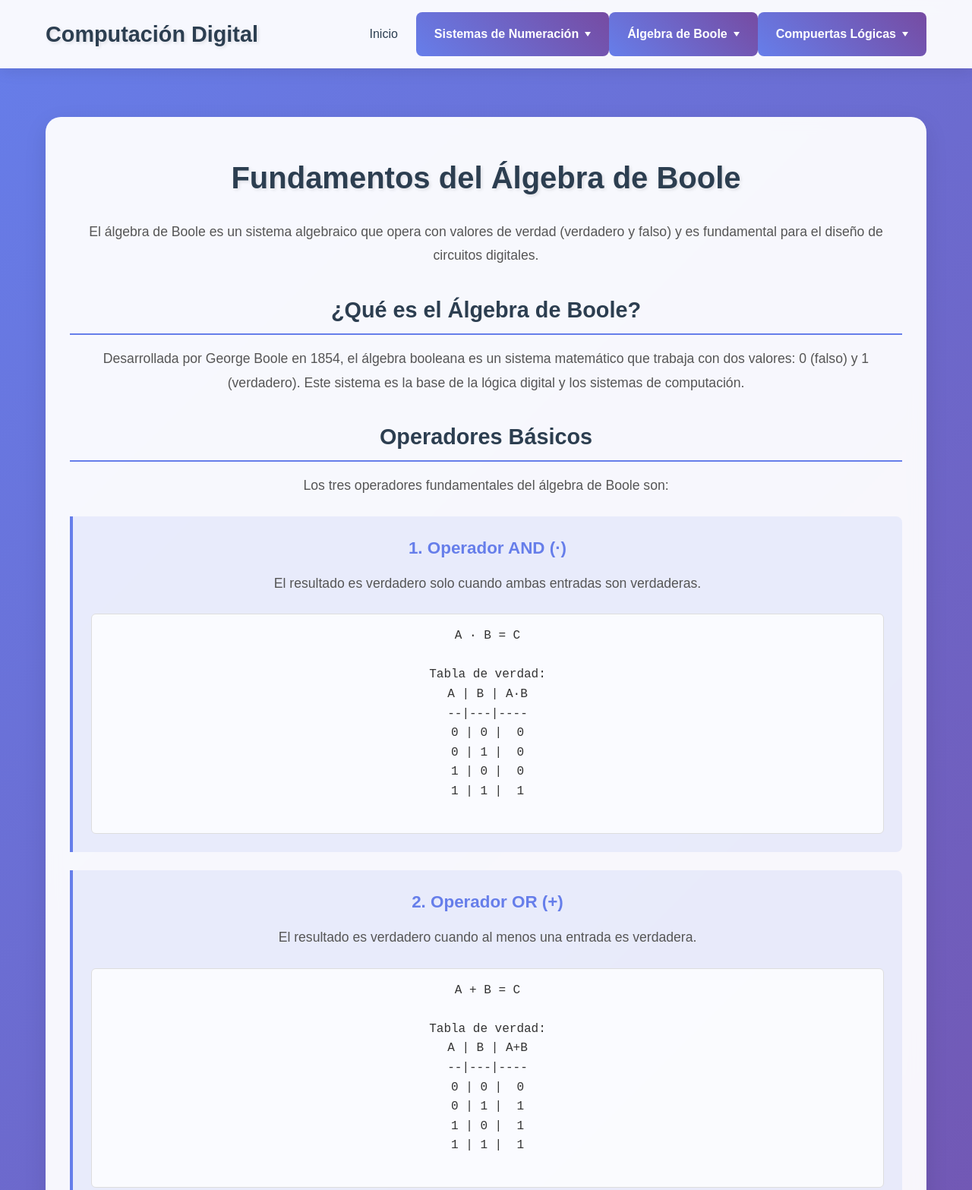
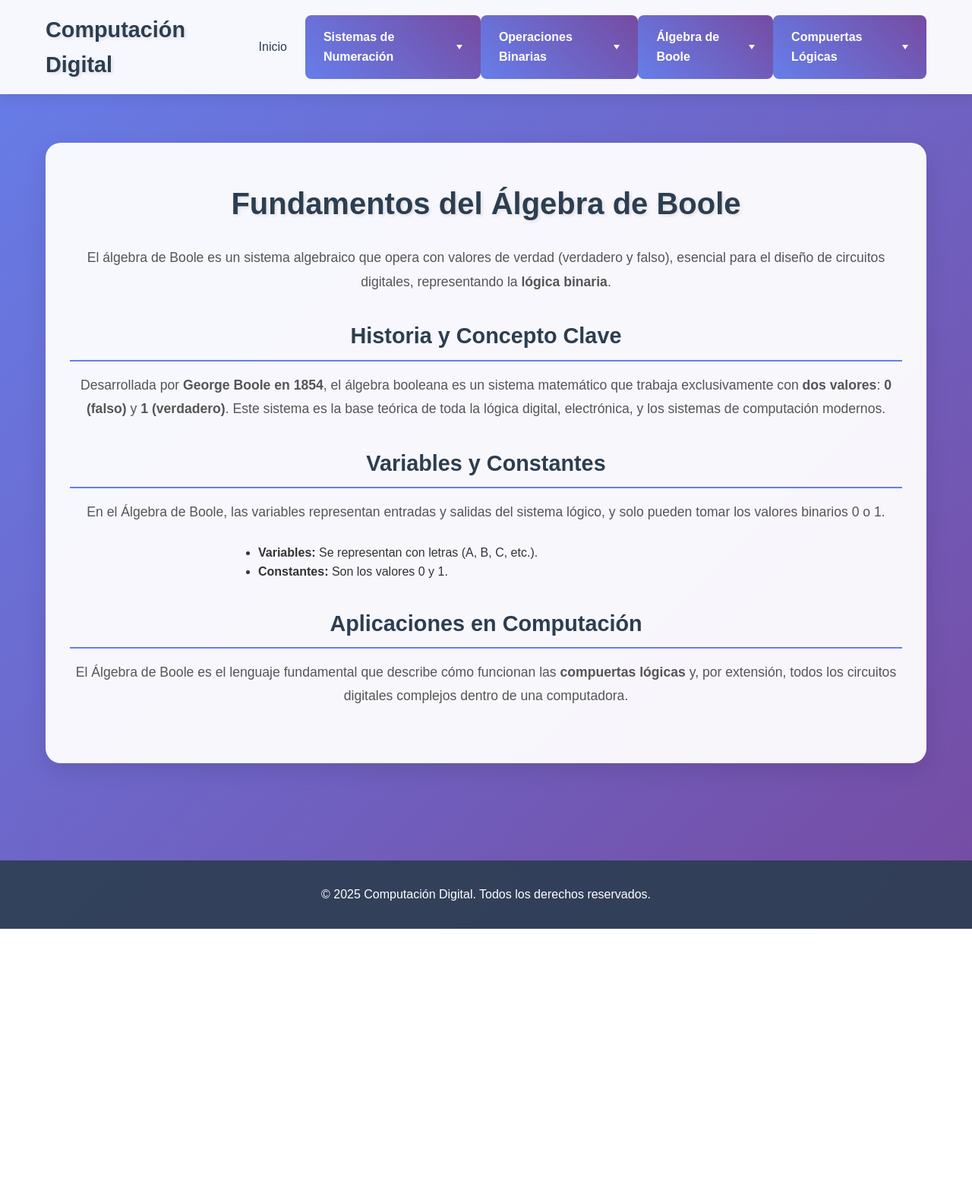
Before and after one commit to GUAYANAY/Computacion-Digital, a plain HTML site: page Aplicacion web/html/fundamentos-boole.html in a window 1280 px wide. Shown: the top 1567 px of the page at 76% size. After the commit the page ends 1223 px from the top, so only its background shows below. Drawn offline with Linux system fonts and the light colour scheme.

Commit message:
Update fundamentos-boole.html

```diff
--- a/Aplicacion web/html/fundamentos-boole.html
+++ b/Aplicacion web/html/fundamentos-boole.html
@@ -21,25 +21,26 @@
                         <a href="../index.html" class="navbar-link">Inicio</a>
                     </li>
                     <li class="navbar-item dropdown">
-                        <a href="#" class="navbar-link dropdown-toggle">
-                            Sistemas de Numeración
-                            <i class="arrow-down"></i>
-                        </a>
+                        <a href="#" class="navbar-link dropdown-toggle active">Sistemas de Numeración<i class="arrow-down"></i></a>
                         <ul class="dropdown-menu">
                             <li><a href="conversiones.html">Conversiones entre Bases</a></li>
                             <li><a href="sistema-binario.html">Sistema Binario</a></li>
                             <li><a href="sistema-octal.html">Sistema Octal</a></li>
                             <li><a href="sistema-hexadecimal.html">Sistema Hexadecimal</a></li>
-                            <li><a href="operaciones-binarias.html">Operaciones Binarias</a></li>
                         </ul>
                     </li>
                     <li class="navbar-item dropdown">
-                        <a href="#" class="navbar-link dropdown-toggle">
-                            Álgebra de Boole
-                            <i class="arrow-down"></i>
-                        </a>
+                        <a href="#" class="navbar-link dropdown-toggle active">Operaciones Binarias<i class="arrow-down"></i></a>
                         <ul class="dropdown-menu">
-                            <li><a href="fundamentos-boole.html">Fundamentos</a></li>
+                            <li><a href="suma-binaria.html">Suma de Números Binarios</a></li>
+                            <li><a href="resta-binaria.html">Resta de Números Binarios</a></li>
+                            <li><a href="multiplicacion-binaria.html">Multiplicación de Números Binarios</a></li>
+                        </ul>
+                    </li>
+                    <li class="navbar-item dropdown">
+                        <a href="#" class="navbar-link dropdown-toggle active">Álgebra de Boole<i class="arrow-down"></i></a>
+                        <ul class="dropdown-menu">
+                            <li><a href="fundamentos-boole.html" class="active">Fundamentos</a></li>
                             <li><a href="operadores-logicos.html">Operadores Lógicos</a></li>
                             <li><a href="leyes-boole.html">Leyes de Boole</a></li>
                             <li><a href="simplificacion.html">Simplificación de Expresiones</a></li>
@@ -47,10 +48,7 @@
                         </ul>
                     </li>
                     <li class="navbar-item dropdown">
-                        <a href="#" class="navbar-link dropdown-toggle">
-                            Compuertas Lógicas
-                            <i class="arrow-down"></i>
-                        </a>
+                        <a href="#" class="navbar-link dropdown-toggle active">Compuertas Lógicas<i class="arrow-down"></i></a>
                         <ul class="dropdown-menu">
                             <li><a href="compuertas-basicas.html">Compuertas Básicas</a></li>
                             <li><a href="compuerta-and.html">Compuerta AND</a></li>
@@ -71,85 +69,37 @@
                 <h2>Fundamentos del Álgebra de Boole</h2>
                 <p>
                     El álgebra de Boole es un sistema algebraico que opera con valores de verdad
-                    (verdadero y falso) y es fundamental para el diseño de circuitos digitales.
+                    (verdadero y falso), esencial para el diseño de circuitos digitales, representando la <strong>lógica binaria</strong>.
                 </p>
 
-                <h3>¿Qué es el Álgebra de Boole?</h3>
+                <h3>Historia y Concepto Clave</h3>
                 <p>
-                    Desarrollada por George Boole en 1854, el álgebra booleana es un sistema matemático
-                    que trabaja con dos valores: 0 (falso) y 1 (verdadero). Este sistema es la base
-                    de la lógica digital y los sistemas de computación.
+                    Desarrollada por <strong>George Boole en 1854</strong>, el álgebra booleana es un sistema matemático
+                    que trabaja exclusivamente con <strong>dos valores</strong>: <strong>0 (falso)</strong> y <strong>1 (verdadero)</strong>.
+                    Este sistema es la base teórica de toda la lógica digital, electrónica, y los sistemas de computación modernos.
                 </p>
 
-                <h3>Operadores Básicos</h3>
+                <h3>Variables y Constantes</h3>
                 <p>
-                    Los tres operadores fundamentales del álgebra de Boole son:
-                </p>
-
-                <div class="ejemplo">
-                    <h4>1. Operador AND (·)</h4>
-                    <p>El resultado es verdadero solo cuando ambas entradas son verdaderas.</p>
-                    <pre>
-A · B = C
-
-Tabla de verdad:
-A | B | A·B
---|---|----
-0 | 0 |  0
-0 | 1 |  0
-1 | 0 |  0
-1 | 1 |  1
-                    </pre>
-                </div>
-
-                <div class="ejemplo">
-                    <h4>2. Operador OR (+)</h4>
-                    <p>El resultado es verdadero cuando al menos una entrada es verdadera.</p>
-                    <pre>
-A + B = C
-
-Tabla de verdad:
-A | B | A+B
---|---|----
-0 | 0 |  0
-0 | 1 |  1
-1 | 0 |  1
-1 | 1 |  1
-                    </pre>
-                </div>
-
-                <div class="ejemplo">
-                    <h4>3. Operador NOT (¯)</h4>
-                    <p>Invierte el valor de la entrada.</p>
-                    <pre>
-Ā = C
-
-Tabla de verdad:
-A | Ā
---|---
-0 | 1
-1 | 0
-                    </pre>
-                </div>
-
-                <h3>Aplicaciones</h3>
-                <p>
-                    El álgebra de Boole se utiliza en:
+                    En el Álgebra de Boole, las variables representan entradas y salidas del sistema lógico,
+                    y solo pueden tomar los valores binarios 0 o 1.
                 </p>
                 <ul style="text-align: left; max-width: 600px; margin: 1rem auto;">
-                    <li>Diseño de circuitos digitales</li>
-                    <li>Programación de computadoras</li>
-                    <li>Sistemas de bases de datos</li>
-                    <li>Motores de búsqueda</li>
-                    <li>Inteligencia artificial</li>
+                    <li><strong>Variables:</strong> Se representan con letras (A, B, C, etc.).</li>
+                    <li><strong>Constantes:</strong> Son los valores 0 y 1.</li>
                 </ul>
+
+                <h3>Aplicaciones en Computación</h3>
+                <p>
+                    El Álgebra de Boole es el lenguaje fundamental que describe cómo funcionan las <strong>compuertas lógicas</strong> y, por extensión, todos los circuitos digitales complejos dentro de una computadora.
+                </p>
             </div>
         </section>
     </main>
 
     <footer>
         <div class="container">
-            <p>&copy; 2023 Computación Digital. Todos los derechos reservados.</p>
+            <p>&copy; 2025 Computación Digital. Todos los derechos reservados.</p>
         </div>
     </footer>
 
```
